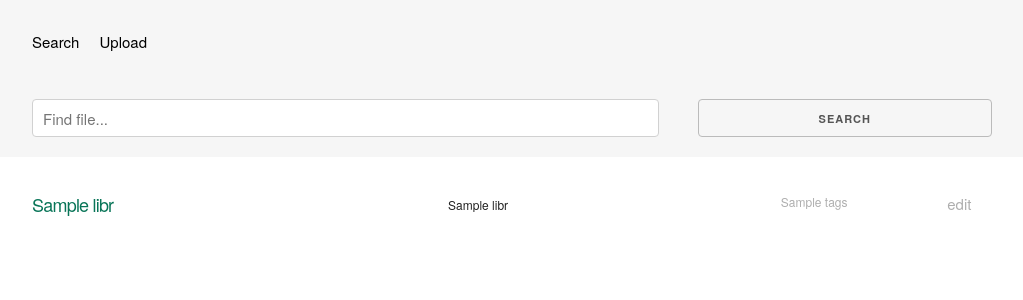
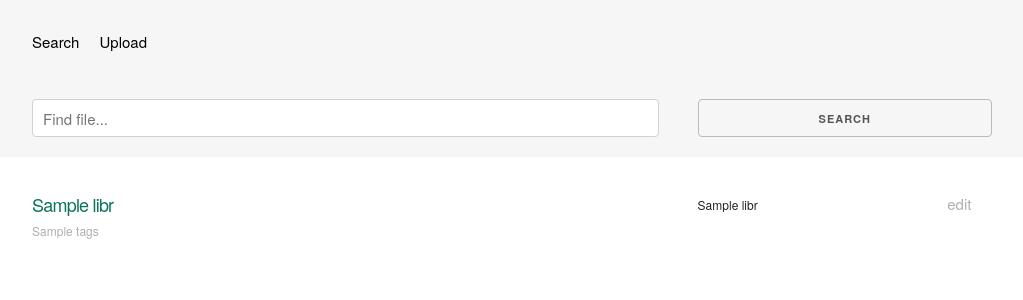
Before and after one commit to paalka/libr, a Flask app: page / in a window 1280 px wide. Shown: the top 300 px of the page, without its empty margins (128-1151 px from the left). Run offline with Flask 2, Linux system fonts and the light colour scheme; a database or web service that is not in the repository returns one stand-in record (values such as "Sample title"); parts of the project's set-up code (start-up, migrations or seed data) failed here and were passed over; some libraries are stand-ins or nearby versions.

Commit message:
Move the tags under the title, as this makes the UI appear somewhat cleaner.

```diff
--- a/templates/search_results.jinja2
+++ b/templates/search_results.jinja2
@@ -1,13 +1,11 @@
   {% for file in files %}
   <div class="row search-result-item">
-    <div class="five columns">
+    <div class="eight columns">
       <a class="file-link" href="/uploads/{{ file[3] }}" target="_blank"><h4 class="file-title"> {{ file[1] }} </h4></a>
+      <p class="file-tags"> {{ file[2] }} </p>
     </div>
-    <div class="four columns">
+    <div class="three columns">
       <span class="category-title">{{ file[4] }}</span>
-    </div>
-    <div class="two columns">
-      <p class="file-tags"> {{ file[2] }} </p>
     </div>
     <div class="one columns" style="float: right">
       <span class="file-edit"><a href="/edit/{{ file[0] }}">edit</a></span>
```
